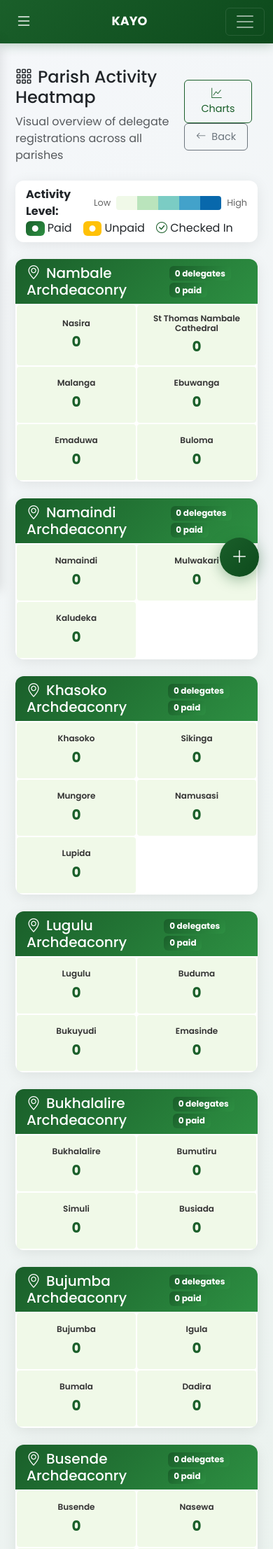
After one commit to blaire-glitch/KAYO, a Flask app: page /admin/parish-heatmap in a window 390 px wide. The commit adds this page. Shown: the top 2213 px of the page at 70% size. Run offline with Flask 3, Linux system fonts and the light colour scheme; a user stored in the database is signed in; tables that the repository leaves empty hold one stand-in row (values such as "Sample post"); grey boxes marked "Sample" are stand-in pictures; data that the repository does not hold is empty; some libraries are stand-ins or nearby versions.

Commit message:
Add Session Management and Parish Heatmap features
Session Management:
- Created UserSession model to track active login sessions
- Added /settings/sessions route to view all active sessions
- Implemented session revocation (individual and all-except-current)
- Sessions track device type, browser, OS, IP address
- Added 'Active Sessions' link to user dropdown menu
- Sessions created on login (standard, OTP, and Google OAuth)
- Sessions deactivated on logout
- Added migration script for user_sessions table

Parish Heatmap:
- Added /admin/parish-heatmap route with visual parish activity grid
- Color-coded heatmap showing registration intensity per parish
- Tooltip shows detailed stats (total, paid, checked-in)
- Organized by archdeaconry with summary statistics
- Added detailed summary table with payment rates
- Progress bars showing payment completion per parish
- Added get_heatmap_color Jinja global function
- Added Heatmap button to admin dashboard toolbar
- Added Parish Heatmap link to sidebar navigation

```diff
--- a/app/models/__init__.py
+++ b/app/models/__init__.py
@@ -17,6 +17,7 @@ from app.models.finance import (
     Voucher, VoucherItem, FinancialPeriod, BudgetLine
 )
 from app.models.budget import Budget, BudgetItem, BudgetExpenditure
+from app.models.session import UserSession
 
 __all__ = [
     'User', 'Delegate', 'Payment',
@@ -29,5 +30,6 @@ __all__ = [
     'PendingDelegate',
     'AccountCategory', 'Account', 'JournalEntry', 'JournalLine',
     'Voucher', 'VoucherItem', 'FinancialPeriod', 'BudgetLine',
-    'Budget', 'BudgetItem', 'BudgetExpenditure'
+    'Budget', 'BudgetItem', 'BudgetExpenditure',
+    'UserSession'
 ]
--- a/app/routes/admin.py
+++ b/app/routes/admin.py
@@ -1072,3 +1072,68 @@ def charts_dashboard():
         payment_methods=[{'method': p.payment_method or 'Unknown', 'count': p.count, 'amount': float(p.amount or 0)} for p in payment_methods],
         days=days
     )
+
+
+@admin_bp.route('/parish-heatmap')
+@login_required
+@admin_required
+def parish_heatmap():
+    """Parish activity heatmap visualization"""
+    from app.church_data import CHURCH_DATA
+
+    # Get parish statistics
+    parish_stats = db.session.query(
+        Delegate.parish,
+        Delegate.archdeaconry,
+        func.count(Delegate.id).label('total'),
+        func.sum(db.case((Delegate.is_paid == True, 1), else_=0)).label('paid'),
+        func.sum(db.case((Delegate.checked_in == True, 1), else_=0)).label('checked_in')
+    ).group_by(Delegate.parish, Delegate.archdeaconry).all()
+
+    # Convert to dictionary for easy lookup
+    parish_data = {}
+    for stat in parish_stats:
+        parish_data[stat.parish] = {
+            'archdeaconry': stat.archdeaconry,
+            'total': stat.total,
+            'paid': int(stat.paid or 0),
+            'checked_in': int(stat.checked_in or 0),
+            'payment_rate': round((int(stat.paid or 0) / stat.total * 100), 1) if stat.total > 0 else 0
+        }
+
+    # Build complete data structure with all parishes from church_data
+    heatmap_data = []
+    for archdeaconry, parishes in CHURCH_DATA.items():
+        arch_data = {
+            'name': archdeaconry,
+            'parishes': [],
+            'total': 0,
+            'paid': 0,
+            'checked_in': 0
+        }
+
+        for parish in parishes:
+            stats = parish_data.get(parish, {'total': 0, 'paid': 0, 'checked_in': 0, 'payment_rate': 0})
+            arch_data['parishes'].append({
+                'name': parish,
+                'total': stats.get('total', 0),
+                'paid': stats.get('paid', 0),
+                'checked_in': stats.get('checked_in', 0),
+                'payment_rate': stats.get('payment_rate', 0)
+            })
+            arch_data['total'] += stats.get('total', 0)
+            arch_data['paid'] += stats.get('paid', 0)
+            arch_data['checked_in'] += stats.get('checked_in', 0)
+
+        heatmap_data.append(arch_data)
+
+    # Sort by total delegates
+    heatmap_data.sort(key=lambda x: x['total'], reverse=True)
+
+    # Calculate max values for color scaling
+    max_delegates = max((p['total'] for a in heatmap_data for p in a['parishes']), default=1)
+
+    return render_template('admin/parish_heatmap.html',
+        heatmap_data=heatmap_data,
+        max_delegates=max_delegates
+    )
--- a/app/templates/admin/dashboard.html
+++ b/app/templates/admin/dashboard.html
@@ -130,6 +130,9 @@
     <div class="btn-group">
         <a href="{{ url_for('admin.charts_dashboard') }}" class="btn btn-outline-info" title="Charts">
             <i class="bi bi-graph-up me-1"></i>Charts
+        </a>
+        <a href="{{ url_for('admin.parish_heatmap') }}" class="btn btn-outline-success" title="Parish Heatmap">
+            <i class="bi bi-grid-3x3-gap me-1"></i>Heatmap
         </a>
         <a href="{{ url_for('admin.audit_log') }}" class="btn btn-outline-secondary" title="Audit Log">
             <i class="bi bi-clock-history me-1"></i>Audit
--- /dev/null
+++ b/app/templates/admin/parish_heatmap.html
@@ -0,0 +1,243 @@
+{% extends "base.html" %}
+
+{% block title %}Parish Heatmap - Admin{% endblock %}
+
+{% block content %}
+<div class="container-fluid py-4">
+    <!-- Header -->
+    <div class="d-flex justify-content-between align-items-center mb-4">
+        <div>
+            <h2><i class="bi bi-grid-3x3-gap me-2"></i>Parish Activity Heatmap</h2>
+            <p class="text-muted mb-0">Visual overview of delegate registrations across all parishes</p>
+        </div>
+        <div>
+            <a href="{{ url_for('admin.charts_dashboard') }}" class="btn btn-outline-primary me-2">
+                <i class="bi bi-graph-up me-1"></i> Charts
+            </a>
+            <a href="{{ url_for('admin.dashboard') }}" class="btn btn-outline-secondary">
+                <i class="bi bi-arrow-left me-1"></i> Back
+            </a>
+        </div>
+    </div>
+
+    <!-- Legend -->
+    <div class="card mb-4">
+        <div class="card-body py-2">
+            <div class="d-flex align-items-center justify-content-between flex-wrap">
+                <div class="d-flex align-items-center">
+                    <span class="me-3"><strong>Activity Level:</strong></span>
+                    <div class="heatmap-legend d-flex align-items-center">
+                        <span class="legend-label me-2">Low</span>
+                        <div class="legend-scale d-flex">
+                            <div class="legend-cell" style="background-color: #f0f9e8;"></div>
+                            <div class="legend-cell" style="background-color: #bae4bc;"></div>
+                            <div class="legend-cell" style="background-color: #7bccc4;"></div>
+                            <div class="legend-cell" style="background-color: #43a2ca;"></div>
+                            <div class="legend-cell" style="background-color: #0868ac;"></div>
+                        </div>
+                        <span class="legend-label ms-2">High</span>
+                    </div>
+                </div>
+                <div class="d-flex align-items-center gap-3">
+                    <span><span class="badge bg-success">●</span> Paid</span>
+                    <span><span class="badge bg-warning">●</span> Unpaid</span>
+                    <span><i class="bi bi-check-circle text-primary"></i> Checked In</span>
+                </div>
+            </div>
+        </div>
+    </div>
+
+    <!-- Heatmap Grid -->
+    <div class="row">
+        {% for arch in heatmap_data %}
+        <div class="col-lg-6 mb-4">
+            <div class="card h-100">
+                <div class="card-header d-flex justify-content-between align-items-center">
+                    <h5 class="mb-0">
+                        <i class="bi bi-geo-alt me-2"></i>{{ arch.name }}
+                    </h5>
+                    <div>
+                        <span class="badge bg-primary">{{ arch.total }} delegates</span>
+                        <span class="badge bg-success">{{ arch.paid }} paid</span>
+                    </div>
+                </div>
+                <div class="card-body p-0">
+                    <div class="parish-grid">
+                        {% for parish in arch.parishes %}
+                        {% set intensity = (parish.total / max_delegates) if max_delegates > 0 else 0 %}
+                        <div class="parish-cell"
+                             style="background-color: {{ get_heatmap_color(intensity) }};"
+                             data-bs-toggle="tooltip"
+                             data-bs-html="true"
+                             title="<strong>{{ parish.name }}</strong><br>Total: {{ parish.total }}<br>Paid: {{ parish.paid }} ({{ parish.payment_rate }}%)<br>Checked In: {{ parish.checked_in }}">
+                            <div class="parish-name">{{ parish.name | replace(' Parish', '') }}</div>
+                            <div class="parish-stats">
+                                <span class="stat-total">{{ parish.total }}</span>
+                                {% if parish.total > 0 %}
+                                <div class="stat-bar">
+                                    <div class="stat-bar-fill paid" style="width: {{ parish.payment_rate }}%;"></div>
+                                </div>
+                                {% endif %}
+                            </div>
+                        </div>
+                        {% endfor %}
+                    </div>
+                </div>
+            </div>
+        </div>
+        {% endfor %}
+    </div>
+
+    <!-- Summary Table -->
+    <div class="card mt-4">
+        <div class="card-header">
+            <h5 class="mb-0"><i class="bi bi-table me-2"></i>Detailed Parish Statistics</h5>
+        </div>
+        <div class="card-body p-0">
+            <div class="table-responsive">
+                <table class="table table-hover mb-0">
+                    <thead class="table-light">
+                        <tr>
+                            <th>Parish</th>
+                            <th>Archdeaconry</th>
+                            <th class="text-center">Total</th>
+                            <th class="text-center">Paid</th>
+                            <th class="text-center">Unpaid</th>
+                            <th class="text-center">Payment Rate</th>
+                            <th class="text-center">Checked In</th>
+                            <th>Progress</th>
+                        </tr>
+                    </thead>
+                    <tbody>
+                        {% for arch in heatmap_data %}
+                            {% for parish in arch.parishes %}
+                            {% if parish.total > 0 %}
+                            <tr>
+                                <td><strong>{{ parish.name }}</strong></td>
+                                <td><small class="text-muted">{{ arch.name }}</small></td>
+                                <td class="text-center">{{ parish.total }}</td>
+                                <td class="text-center text-success">{{ parish.paid }}</td>
+                                <td class="text-center text-danger">{{ parish.total - parish.paid }}</td>
+                                <td class="text-center">
+                                    <span class="badge {% if parish.payment_rate >= 80 %}bg-success{% elif parish.payment_rate >= 50 %}bg-warning{% else %}bg-danger{% endif %}">
+                                        {{ parish.payment_rate }}%
+                                    </span>
+                                </td>
+                                <td class="text-center">{{ parish.checked_in }}</td>
+                                <td style="width: 150px;">
+                                    <div class="progress" style="height: 8px;">
+                                        <div class="progress-bar bg-success" style="width: {{ parish.payment_rate }}%"></div>
+                                    </div>
+                                </td>
+                            </tr>
+                            {% endif %}
+                            {% endfor %}
+                        {% endfor %}
+                    </tbody>
+                </table>
+            </div>
+        </div>
+    </div>
+</div>
+
+<style>
+.legend-scale {
+    display: flex;
+    border-radius: 4px;
+    overflow: hidden;
+}
+
+.legend-cell {
+    width: 30px;
+    height: 20px;
+}
+
+.legend-label {
+    font-size: 0.8rem;
+    color: #666;
+}
+
+.parish-grid {
+    display: grid;
+    grid-template-columns: repeat(auto-fill, minmax(140px, 1fr));
+    gap: 2px;
+    padding: 2px;
+}
+
+.parish-cell {
+    padding: 12px 8px;
+    text-align: center;
+    cursor: pointer;
+    transition: all 0.2s;
+    min-height: 80px;
+    display: flex;
+    flex-direction: column;
+    justify-content: center;
+    border-radius: 4px;
+}
+
+.parish-cell:hover {
+    transform: scale(1.02);
+    box-shadow: 0 2px 8px rgba(0,0,0,0.15);
+    z-index: 1;
+}
+
+.parish-name {
+    font-size: 0.75rem;
+    font-weight: 600;
+    color: #333;
+    margin-bottom: 4px;
+    line-height: 1.2;
+}
+
+.parish-stats {
+    display: flex;
+    flex-direction: column;
+    align-items: center;
+}
+
+.stat-total {
+    font-size: 1.25rem;
+    font-weight: 700;
+    color: #1a5f2a;
+}
+
+.stat-bar {
+    width: 80%;
+    height: 4px;
+    background: #e0e0e0;
+    border-radius: 2px;
+    margin-top: 4px;
+    overflow: hidden;
+}
+
+.stat-bar-fill {
+    height: 100%;
+    background: #28a745;
+    transition: width 0.3s;
+}
+
+/* Dark mode adjustments */
+body.dark-mode .parish-name {
+    color: #e0e0e0;
+}
+
+body.dark-mode .stat-total {
+    color: #4caf50;
+}
+
+body.dark-mode .parish-cell {
+    border: 1px solid rgba(255,255,255,0.1);
+}
+</style>
+
+<script>
+document.addEventListener('DOMContentLoaded', function() {
+    // Initialize tooltips
+    var tooltipTriggerList = [].slice.call(document.querySelectorAll('[data-bs-toggle="tooltip"]'));
+    var tooltipList = tooltipTriggerList.map(function (tooltipTriggerEl) {
+        return new bootstrap.Tooltip(tooltipTriggerEl);
+    });
+});
+</script>
+{% endblock %}
--- a/app/templates/base.html
+++ b/app/templates/base.html
@@ -651,6 +651,7 @@
                             <li><span class="dropdown-item-text text-muted small">{{ current_user.email }}</span></li>
                             <li><span class="dropdown-item-text"><span class="badge bg-primary">{% if current_user.role == 'viewer' %}SUPER DYO{% else %}{{ current_user.role|title }}{% endif %}</span></span></li>
                             <li><hr class="dropdown-divider"></li>
+                            <li><a class="dropdown-item" href="{{ url_for('settings.my_sessions') }}"><i class="bi bi-laptop me-2"></i>Active Sessions</a></li>
                             <li><a class="dropdown-item" href="{{ url_for('auth.logout') }}"><i class="bi bi-box-arrow-right me-2"></i>Logout</a></li>
                         </ul>
                     </li>
@@ -752,6 +753,11 @@
                         <li class="nav-item">
                             <a class="nav-link {% if 'admin.charts_dashboard' in request.endpoint %}active{% endif %}" href="{{ url_for('admin.charts_dashboard') }}">
                                 <i class="bi bi-graph-up"></i>Charts Dashboard
+                            </a>
+                        </li>
+                        <li class="nav-item">
+                            <a class="nav-link {% if 'admin.parish_heatmap' in request.endpoint %}active{% endif %}" href="{{ url_for('admin.parish_heatmap') }}">
+                                <i class="bi bi-grid-3x3-gap"></i>Parish Heatmap
                             </a>
                         </li>
                         <li class="nav-item">
```
Also changed, not shown: app/__init__.py (+17 -0 lines), app/models/session.py (added, +148 -0 lines), app/routes/auth.py (+35 -0 lines), app/routes/settings.py (+79 -2 lines), app/templates/settings/sessions.html (added, +148 -0 lines).
